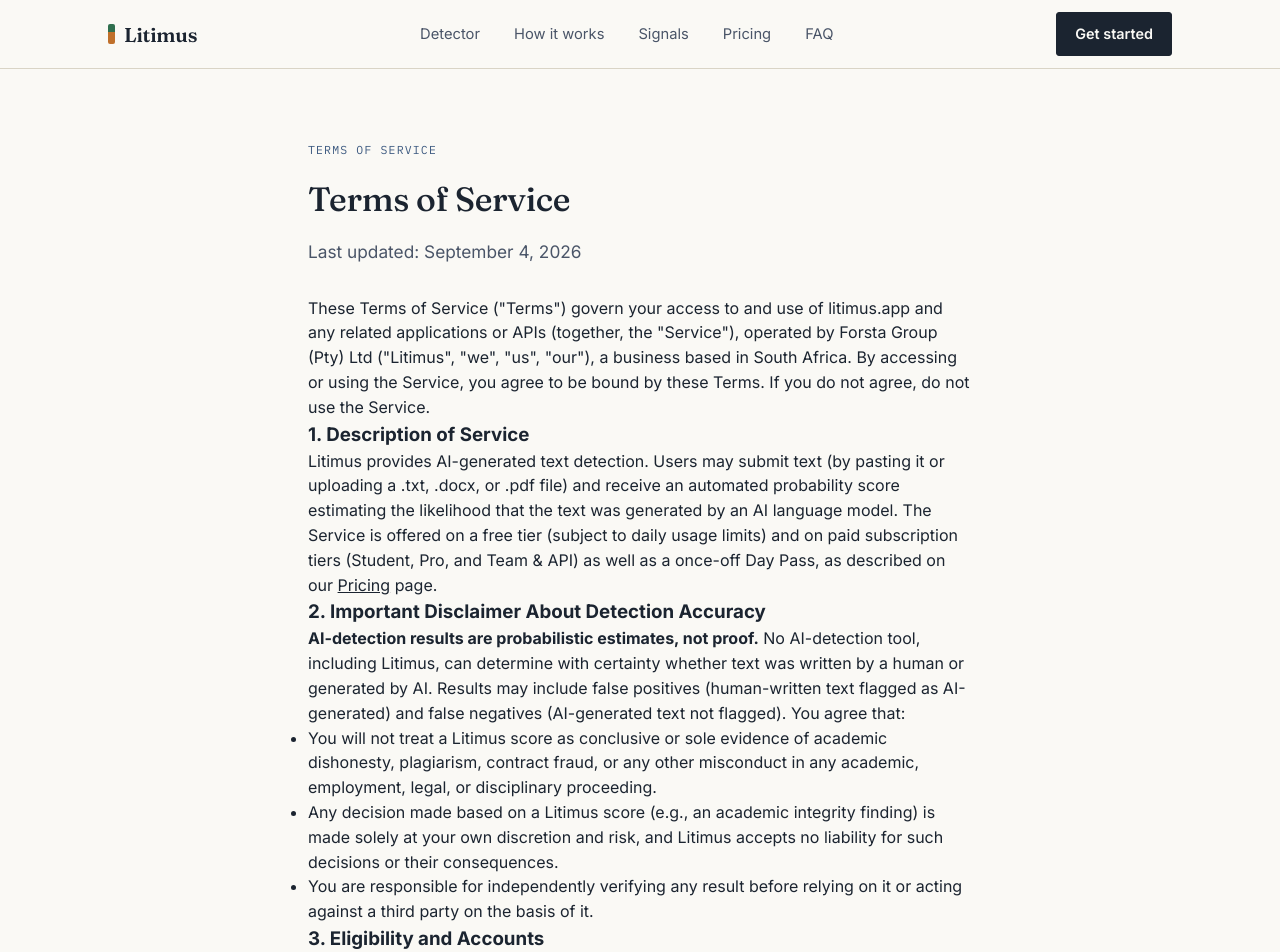
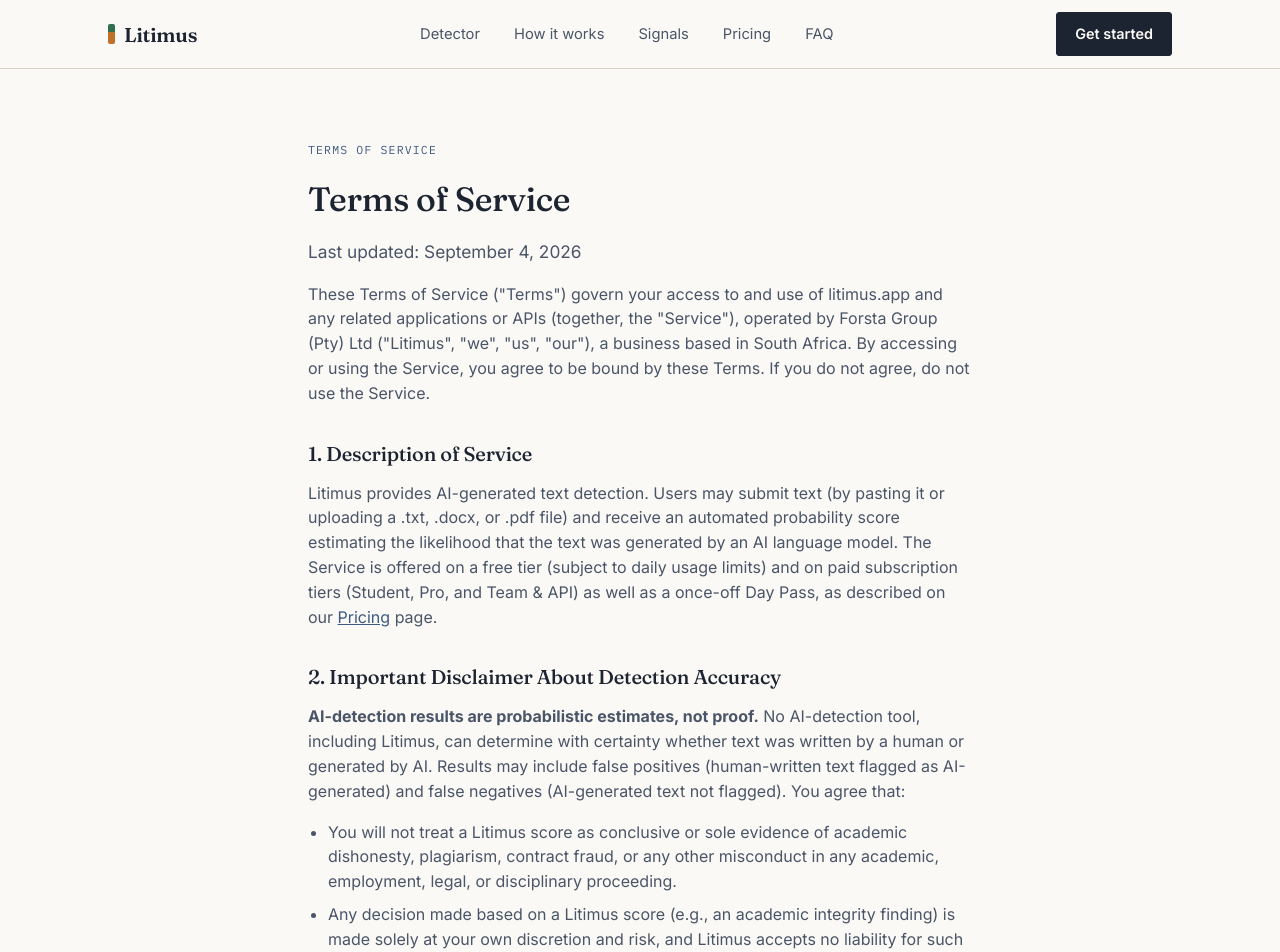
Before and after one commit to denver-cell/litimus, a Next.js app in the folder frontend/: page /terms in a window 1280 px wide. Shown: the top 952 px of the page. Built offline with nearby package versions, Linux system fonts and the light colour scheme.

Commit message:
Update globals.css

```diff
--- a/frontend/app/globals.css
+++ b/frontend/app/globals.css
@@ -288,3 +288,9 @@
   .plan-grid{grid-template-columns:1fr;}
   .navlinks{display:none;}
 }
+/* LEGAL PAGES */
+.legal p{margin-bottom:16px; color:var(--ink-soft);}
+.legal h3{font-family:'Fraunces', serif; font-weight:500; font-size:1.25rem; letter-spacing:-0.01em; margin:32px 0 12px;}
+.legal ul{margin:0 0 16px 20px; color:var(--ink-soft);}
+.legal li{margin-bottom:8px;}
+.legal a{color:var(--steel); text-decoration:underline;}
```
